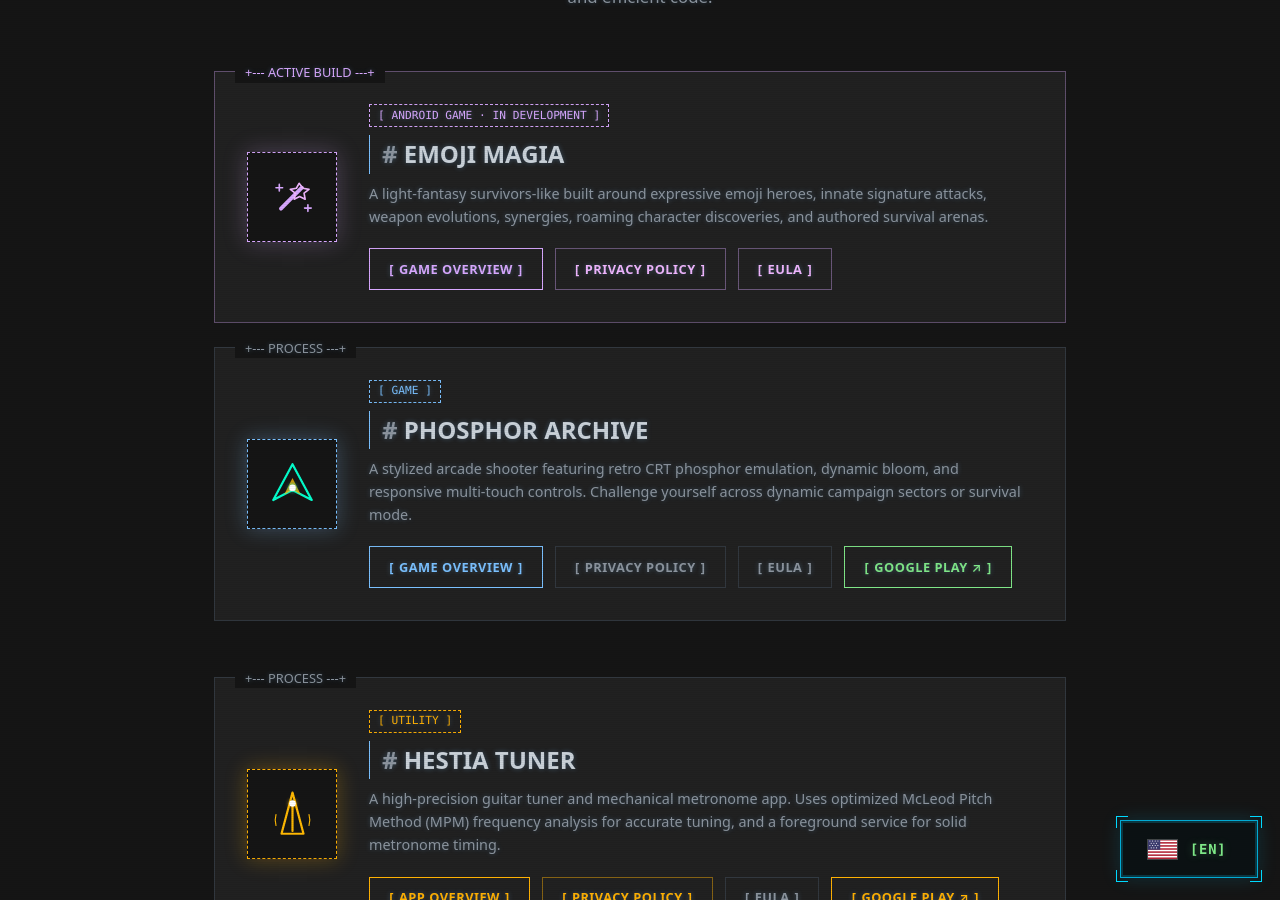
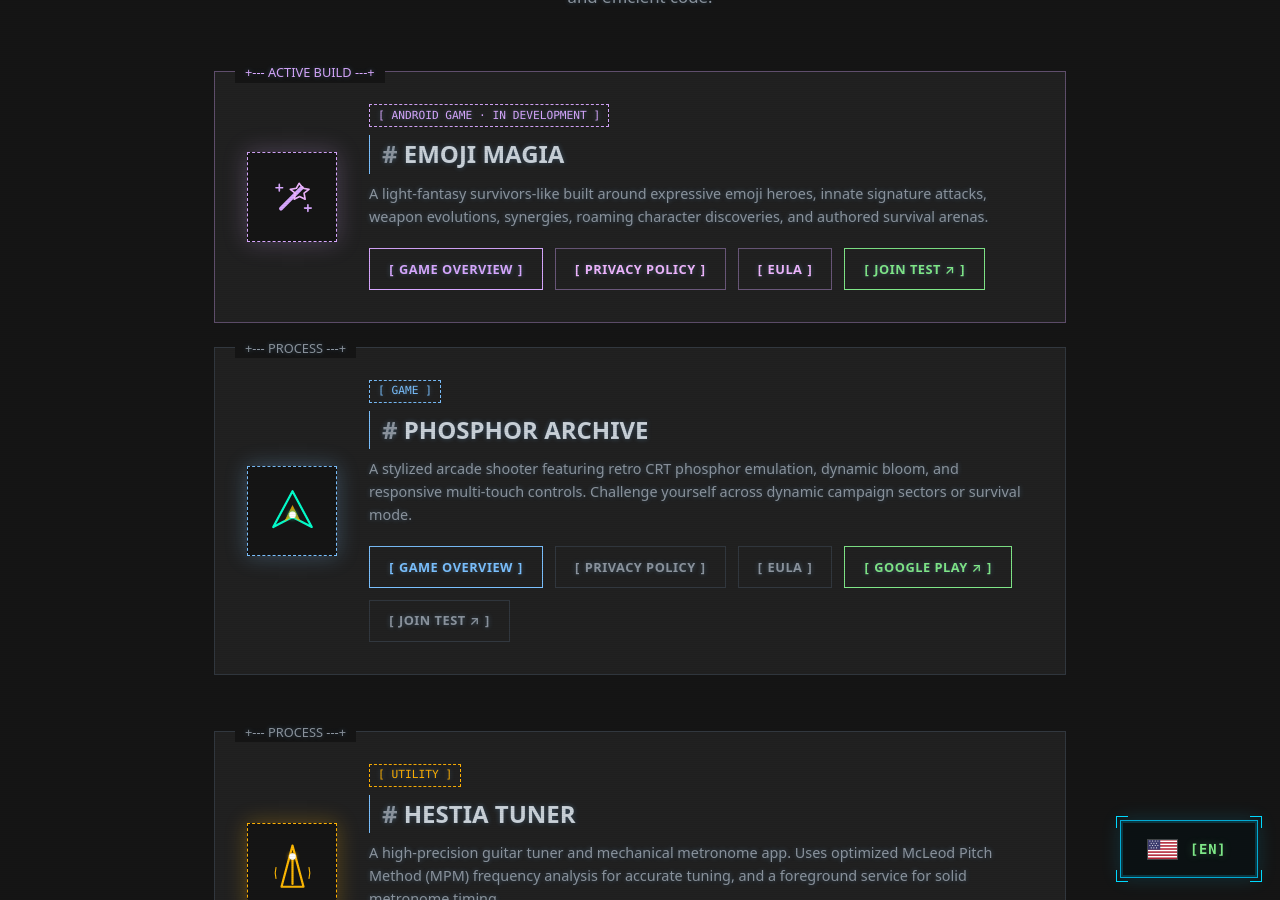
Before and after one commit to MOTHblank/mothblank.github.io, a Jekyll site: the page built from index.html, in a window 1280 px wide and 900 px high, scrolled down 353 px. Built offline with Jekyll 4.4.1, drawn with Linux system fonts in a browser that asks for light colours.

Commit message:
Add testing group links

```diff
--- a/index.html
+++ b/index.html
@@ -36,6 +36,7 @@
                         <a href="emoji-magia.html" class="btn btn-emoji" id="btn-emoji-overview" aria-label="Emoji Magia overview">Game Overview</a>
                         <a href="privacy-emojimagia.html" class="btn btn-secondary emoji-secondary" id="btn-emoji-privacy" aria-label="Emoji Magia Privacy Policy">Privacy Policy</a>
                         <a href="eula-emojimagia.html" class="btn btn-secondary emoji-secondary" id="btn-emoji-eula" aria-label="Emoji Magia EULA">EULA</a>
+                        <a href="https://groups.google.com/g/mothblankdev" class="btn btn-store" target="_blank" rel="noopener noreferrer" aria-label="Join MOTHblank testing group">Join Test ↗</a>
                     </div>
                 </div>
             </div>
@@ -59,6 +60,7 @@
                         <a href="privacy-phosphor.html" class="btn btn-secondary">Privacy Policy</a>
                         <a href="eula-phosphor.html" class="btn btn-secondary">EULA</a>
                         <a href="https://play.google.com/store/apps/details?id=com.mothblank.phosphorarchive" class="btn btn-store" target="_blank" rel="noopener noreferrer">Google Play ↗</a>
+                        <a href="https://groups.google.com/g/mothblankdev" class="btn btn-secondary" target="_blank" rel="noopener noreferrer">Join Test ↗</a>
                     </div>
                 </div>
             </div>
```
